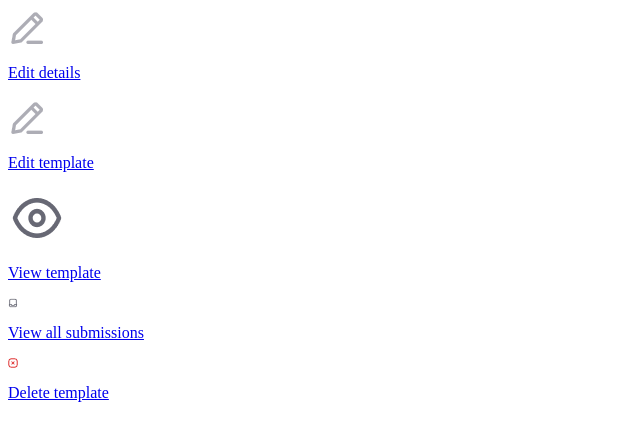
After one commit to WildCodeSchool/2022-03-php-Lyon-P3-Usedge, a Symfony app: template templates/modals/_modal_action_menu_research_template.html.twig in a window 1280 px wide. The commit adds this page. Shown: the top 441 px of the page, without its empty margins (0-640 px from the left). Run offline with Twig, Linux system fonts and the light colour scheme; the template is opened without the code that fills it, so the values that code supplies are empty; some libraries are stand-ins or nearby versions.

Commit message:
create a modal option menu

```diff
--- a/assets/styles/_var.scss
+++ b/assets/styles/_var.scss
@@ -18,6 +18,7 @@ $primary-white-2: #FAFAFB;
 //var secondary colors
 $secondary-orange-1: #FFA94F;
 $secondary-red-1: #EA6061;
+$secondary-dark-red-1: #DA1414;
 $secondary-green-1: #71D68F;
 
 // var font-family
--- a/assets/styles/app.scss
+++ b/assets/styles/app.scss
@@ -8,6 +8,7 @@
 
 // import modals
 @import 'modals/modal_new_research_template_.scss';
+@import 'modals/modal_action_menu_research_template.scss';
 @import 'modals/modal_multiple_choice.scss';
 @import 'modals/modal_single_choice.scss';
 @import 'modals/modal_evaluation_scale.scss';
--- /dev/null
+++ b/templates/modals/_modal_action_menu_research_template.html.twig
@@ -0,0 +1,28 @@
+<div class="actions-menu-container">
+
+	<div class="action-container">
+		<img class="edit-action-img" src="{{ asset('build/images/icons/edit.png') }}" alt="Icon for Edit details">
+		<a href="{{ path("research_template_add", { id: 1 }) }}"><p>Edit details</p></a>
+	</div>
+
+	<div class="action-container">
+		<img class="edit-action-img" src="{{ asset('build/images/icons/edit.png') }}" alt="Icon for Edit template">
+		<a href="{{ path("research_template_add", { id: 1 }) }}"><p>Edit template</p></a>
+	</div>
+
+	<div class="action-container">
+		<img class="view-action-img" src="{{ asset('build/images/icons/eye.png') }}" alt="Icon for View template">
+		<a href="{{ path("research_template_add", { id: 1 }) }}"><p>View template</p></a>
+	</div>
+
+	<div class="action-container">
+		<img class="viewall-action-img" src="{{ asset('build/images/icons/inbox.png') }}" alt="Icon for View all submission">
+		<a href="{{ path("research_template_add", { id: 1 }) }}"><p>View all submissions</p></a>
+	</div>
+
+	<div class="action-container">
+		<img class="delete-action-img" src="{{ asset('build/images/icons/delete.png') }}" alt="Icon for Delete template">
+		<a href="{{ path("research_template_add", { id: 1 }) }}"><p class="delete-action-p">Delete template</p></a>
+	</div>
+
+</div>
--- a/templates/research_template/index.html.twig
+++ b/templates/research_template/index.html.twig
@@ -21,6 +21,8 @@
 				</div>
 			</header>
 
+			{% include "modals/_modal_action_menu_research_template.html.twig" %}
+
 			<div class="research-template-list-main">
 				<div class="emmptyState">
 					<img src="{{ asset('build/images/icons/empty_state_1.png') }}">
```
Also changed, not shown: assets/styles/modals/modal_action_menu_research_template.scss (added, +61 -0 lines), assets/images/icons/delete.png (added), assets/images/icons/eye.png (added), assets/images/icons/inbox.png (added).
